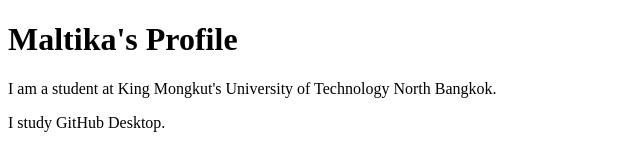
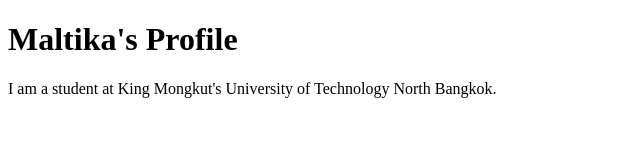
Before and after one commit to maltika/github-desktp-project, a plain HTML site: page index.html in a window 1280 px wide. Shown: the whole page, without its empty margins (0-640 px from the left). Drawn offline with Linux system fonts and the light colour scheme.

Commit message:
Revert "Add some text"
This reverts commit 63305ac90c4305e7050498415a67405b3ecaf140.

```diff
--- a/index.html
+++ b/index.html
@@ -10,8 +10,5 @@
     <p>
         I am a student at King Mongkut's University of Technology North Bangkok.
     </p>
-    <p>
-        I study GitHub Desktop.
-    </p>
 </body>
 </html>
```
